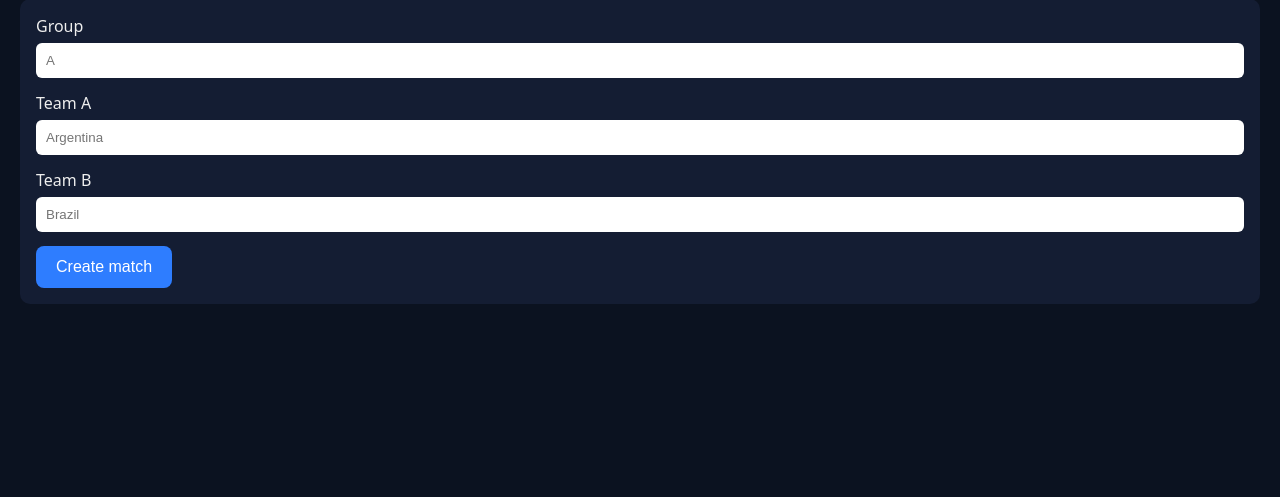
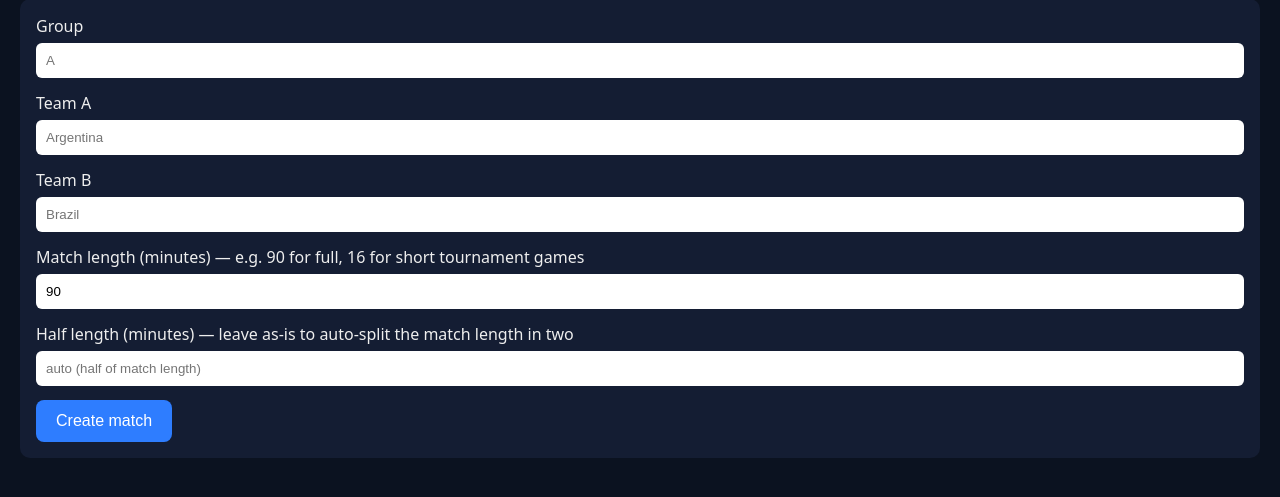
Before and after one commit to arunvel1988/vass-sports-centre-football-tournament, a Flask app: page /admin in a window 1280 px wide. Shown: the part 125-622 px from the top of the page. Run offline with Flask 3, Linux system fonts and the light colour scheme; data that the repository does not hold is empty.

Commit message:
Enhance match details in admin list
Updated match display to include duration and half length.

```diff
--- a/templates/admin_list.html
+++ b/templates/admin_list.html
@@ -21,7 +21,7 @@
   {% for m in matches %}
     <a class="match" href="/admin/{{ m['id'] }}">
       {{ m['team_a'] }} vs {{ m['team_b'] }}
-      <br><small>Group {{ m['group_name'] }} · {{ m['status'] }} · {{ m['score_a'] }}-{{ m['score_b'] }}</small>
+      <br><small>Group {{ m['group_name'] }} · {{ m['duration_minutes'] }}-min match ({{ m['half_length_minutes'] }}-min halves) · {{ m['status'] }} · {{ m['score_a'] }}-{{ m['score_b'] }}</small>
     </a>
   {% else %}
     <p>No matches yet — create one below.</p>
@@ -34,6 +34,13 @@
     <input name="team_a" placeholder="Argentina" required>
     <label>Team B</label>
     <input name="team_b" placeholder="Brazil" required>
+
+    <label>Match length (minutes) — e.g. 90 for full, 16 for short tournament games</label>
+    <input name="duration_minutes" type="number" value="90" required>
+
+    <label>Half length (minutes) — leave as-is to auto-split the match length in two</label>
+    <input name="half_length_minutes" type="number" placeholder="auto (half of match length)">
+
     <button type="submit">Create match</button>
   </form>
 </body>
```
